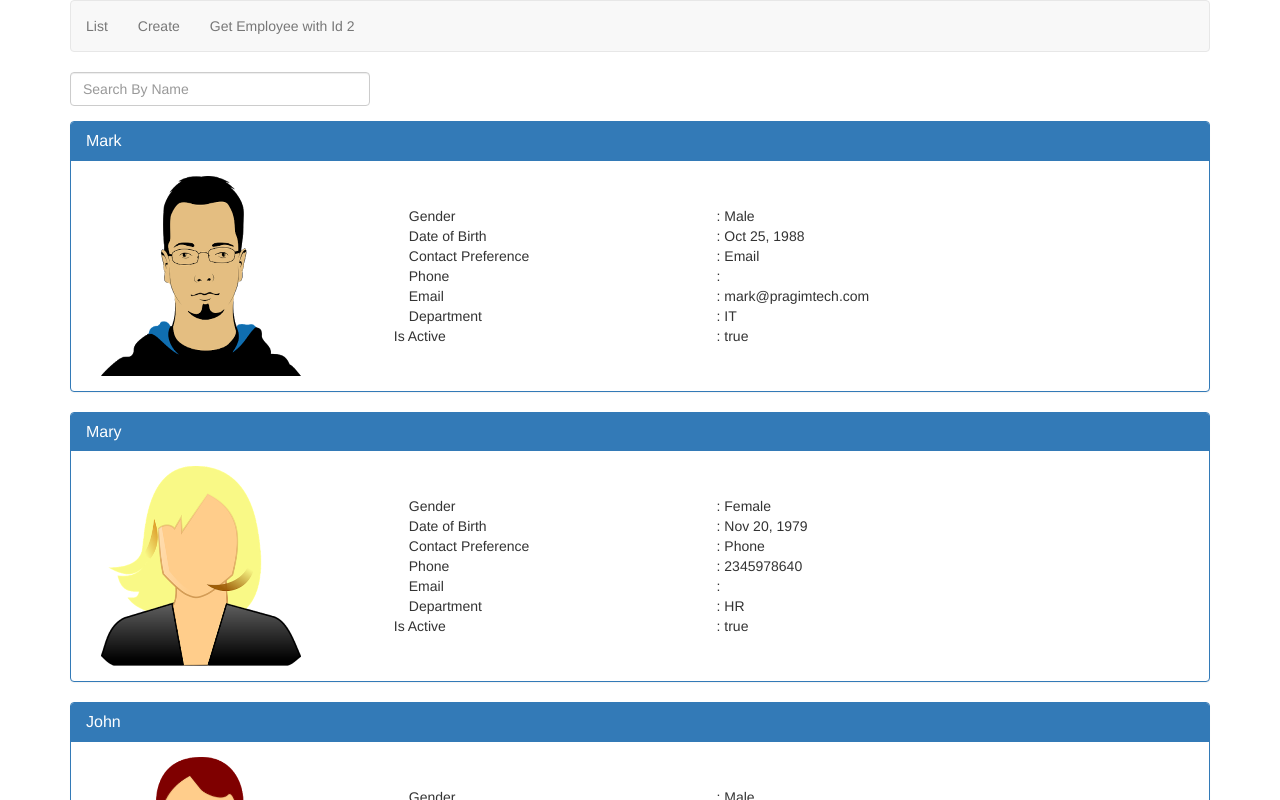
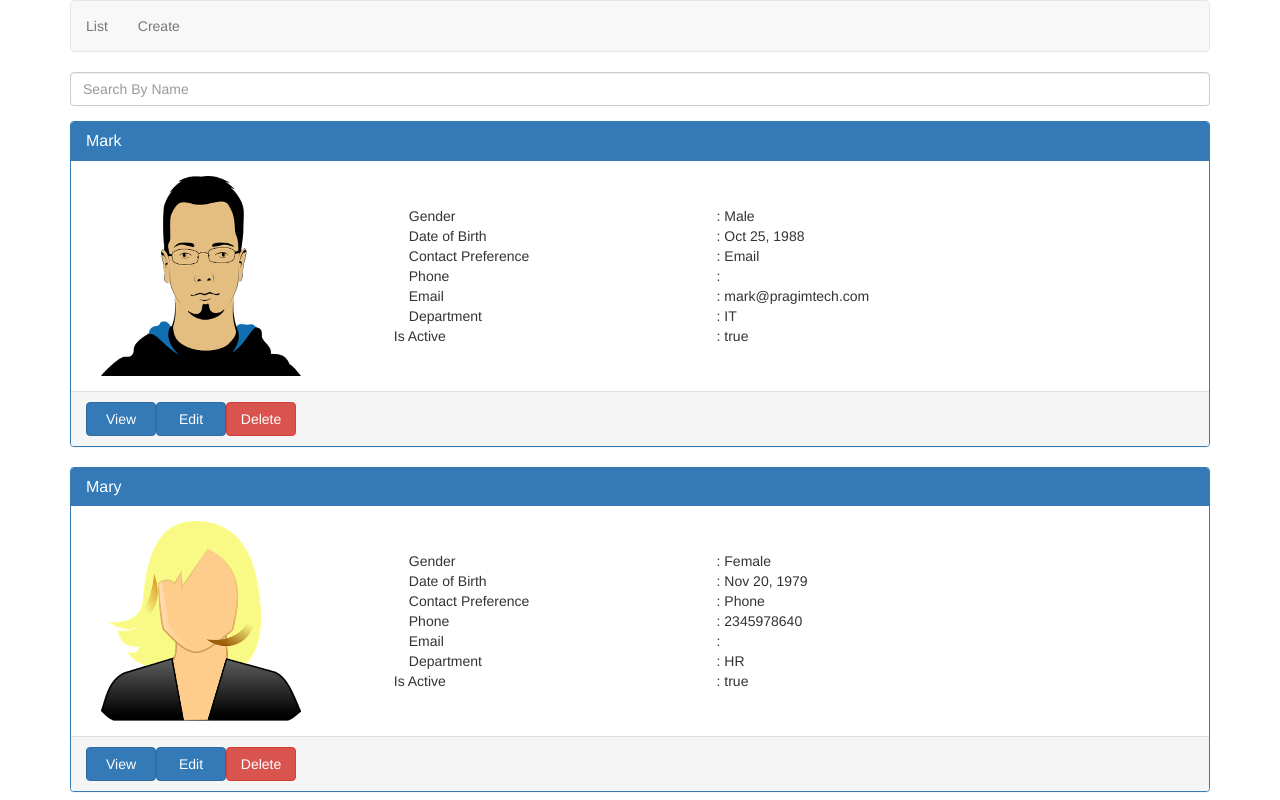
Before and after one commit to baldevbhattarai/AngularCrud, an Angular app: page /list in a window 1280 px wide. Shown: the top 800 px of the page. Built offline with nearby package versions, Linux system fonts and the light colour scheme.

Commit message:
unwanted code has been deleted and prepared for update and delete operation.

```diff
--- a/src/app/app.component.html
+++ b/src/app/app.component.html
@@ -7,11 +7,6 @@
             <li>
                 <a routerLink="create">Create</a>
             </li>
-            <li>
-                <a [routerLink]="['employees',3]">
-                    Get Employee with Id 2
-                </a>
-            </li>
         </ul>
     </nav>
     <div *ngIf="showLoadingIndicator" class="spinner"></div>
--- a/src/app/employees/display-employee.component.css
+++ b/src/app/employees/display-employee.component.css
@@ -6,3 +6,6 @@
     display: flex;
     align-items: center;
 }
+button.btn {
+    width: 70px;
+}
--- a/src/app/employees/display-employee.component.html
+++ b/src/app/employees/display-employee.component.html
@@ -75,8 +75,13 @@
             </div>
 
           </div>
-
         </div>
       </div>
     </div>
   </div>
+  <div class="panel-footer">
+    <button class="btn btn-primary" (click)="viewEmployee()">View</button>
+    <button class="btn btn-primary">Edit</button>
+    <button class="btn btn-danger">Delete</button>
+  </div>
+</div>
--- a/src/app/employees/display-employee.component.ts
+++ b/src/app/employees/display-employee.component.ts
@@ -1,6 +1,6 @@
 import { Component, OnInit, Input, Output, EventEmitter } from '@angular/core';
 import { Employee } from 'src/models/employee.model';
-import { ActivatedRoute } from '@angular/router';
+import { ActivatedRoute, Router } from '@angular/router';
 
 @Component({
   selector: 'app-display-employee',
@@ -12,14 +12,19 @@
   @Output()
   notify: EventEmitter<Employee>= new EventEmitter<Employee>();
   @Input() employee: Employee;
+  @Input() searchTerm: string;
   private selectedEmployeeId:number;
-  constructor(private _route: ActivatedRoute) {
+  constructor(private _route: ActivatedRoute,private _router: Router) {
 
   }
 
   ngOnInit() {
     this.selectedEmployeeId =+this._route.snapshot.paramMap.get('id');
-    const id = +this._route.snapshot.paramMap.get('id');
+
   }
-
+  viewEmployee() {
+    this._router.navigate(['/employees', this.employee.id], {
+      queryParams: { 'searchTerm': this.searchTerm }
+    });
+  }
 }
--- a/src/app/employees/list-employees.component.html
+++ b/src/app/employees/list-employees.component.html
@@ -1,10 +1,8 @@
 <div class="form-group">
-  <input type="text" class="form-control" placeholder="Search By Name"
-          style="width:300px" [(ngModel)]="searchTerm" />
+  <input type="text" class="form-control"
+         placeholder="Search By Name" [(ngModel)]="searchTerm" />
 </div>
 <div *ngFor="let employee of filteredEmployees">
-  <div (click)="onClick(employee.id)" class="pointerCursor">
-      <app-display-employee [employee]="employee" #childComponent>
-      </app-display-employee>
-  </div>
+  <app-display-employee [employee]="employee" [searchTerm]="searchTerm">
+  </app-display-employee>
 </div>
--- a/src/app/employees/list-employees.component.ts
+++ b/src/app/employees/list-employees.component.ts
@@ -1,8 +1,6 @@
 import { Component, OnInit } from '@angular/core';
 import { Employee } from 'src/models/employee.model';
-import { Router, ActivatedRoute } from '@angular/router';
-
-
+import { ActivatedRoute } from '@angular/router';
 
 @Component({
   templateUrl: './list-employees.component.html',
@@ -10,27 +8,23 @@
 })
 export class ListEmployeesComponent implements OnInit {
   employees: Employee[];
-
-  // Use this property to stored filtered employees, so we do not
-  // lose the original list and do not have to make a round trip
-  // to the web server on every new search
   filteredEmployees: Employee[];
 
   private _searchTerm: string;
-
-  // We are binding to this property in the view template, so this
-  // getter is called when the binding needs to read the value
   get searchTerm(): string {
     return this._searchTerm;
   }
-
-  // This setter is called everytime the value in the search text box changes
   set searchTerm(value: string) {
     this._searchTerm = value;
-    this.filteredEmployees = this.filterEmployees(value);
+    this.filteredEmployees = this.filtereEmployees(value);
   }
-  constructor(private _router: Router,
-    private _route: ActivatedRoute) {
+
+  filtereEmployees(searchString: string) {
+    return this.employees.filter(employee =>
+      employee.name.toLowerCase().indexOf(searchString.toLowerCase()) !== -1);
+  }
+
+  constructor(private _route: ActivatedRoute) {
 
     this.employees = this._route.snapshot.data['employeeList'];
 
@@ -39,22 +33,9 @@
     } else {
       this.filteredEmployees = this.employees;
     }
-  }
-
-
-  ngOnInit() {
 
   }
 
-  onClick(employeeId: number): void {
-
-    this._router.navigate(['/employees', employeeId], {
-      queryParams: { 'searchTerm': this.searchTerm, 'testParam': 'testValue' }
-    });
-  }
-
-  filterEmployees(searchString: string) {
-    return this.employees.filter(employee =>
-      employee.name.toLowerCase().indexOf(searchString.toLowerCase()) !== -1);
+  ngOnInit() {
   }
 }
```
Lines whose indentation alone changed are shown as unchanged.
